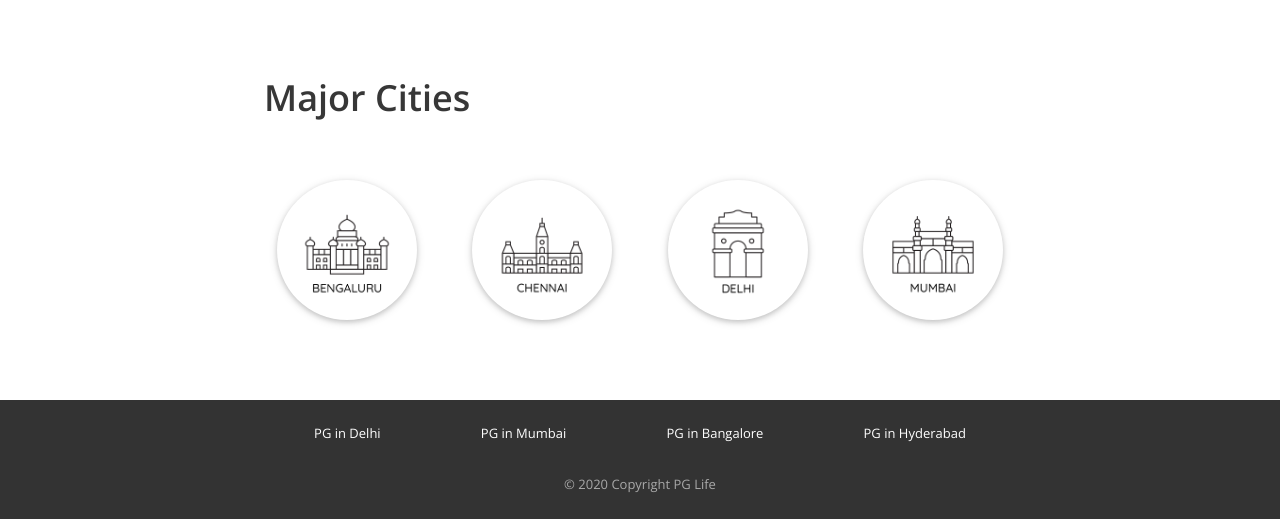
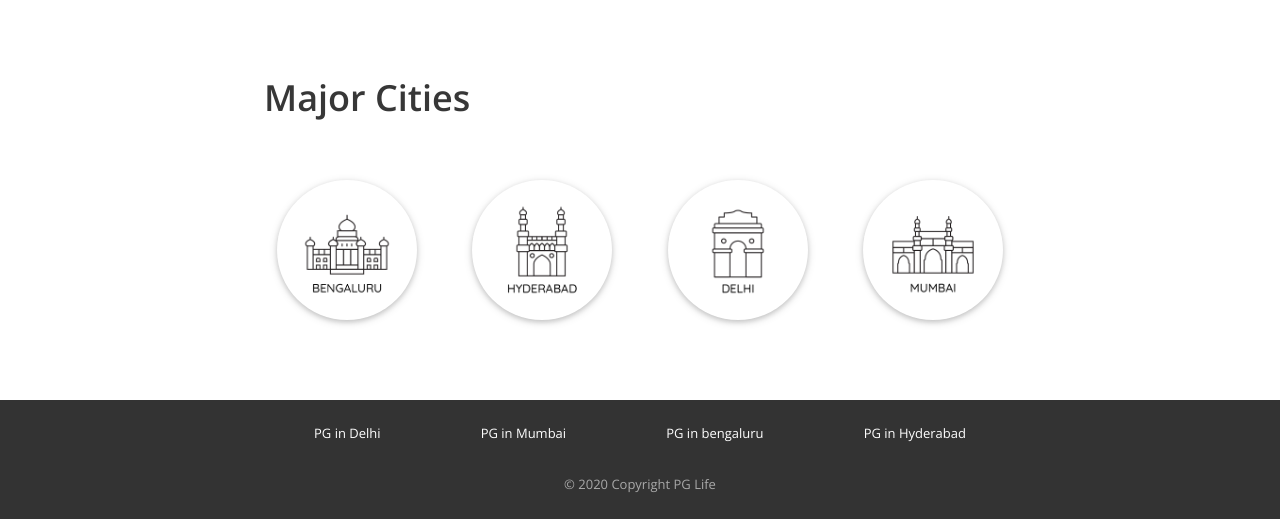
Before and after one commit to Vrinda999/PGLife, a PHP site: page / in a window 1280 px wide. Shown: the part 490-1009 px from the top of the page. Run offline with PHP 8.4, Linux system fonts and the light colour scheme; data that the repository does not hold is empty; some libraries are stand-ins or nearby versions.

Commit message:
cities changed in index.php as per DB

```diff
--- a/includes/footer.php
+++ b/includes/footer.php
@@ -8,7 +8,7 @@
                 <a href="property_list.php?city=Mumbai">PG in Mumbai</a>
             </div>
             <div class="footer-city">
-                <a href="property_list.php?city=Bangalore">PG in Bangalore</a>
+                <a href="property_list.php?city=bengaluru">PG in bengaluru</a>
             </div>
             <div class="footer-city">
                 <a href="property_list.php?city=Hyderabad">PG in Hyderabad</a>
--- a/index.php
+++ b/index.php
@@ -45,15 +45,15 @@ session_start();
         <div class="row">
             <div class="city-card-container col-md">
                 <div class="city-card rounded-circle">
-                    <a href="property_list.php?city=Bangalore">
+                    <a href="property_list.php?city=bengaluru">
                         <img src="img/bangalore.png" class="city-img" />
                     </a>
                 </div>
             </div>
             <div class="city-card-container col-md">
                 <div class="city-card rounded-circle">
-                    <a href="property_list.php?city=Chennai">
-                        <img src="img/chennai.png" class="city-img" />
+                    <a href="property_list.php?city=Hyderabad">
+                        <img src="img/Hyderabad.png" class="city-img" />
                     </a>
                 </div>
             </div>
```
